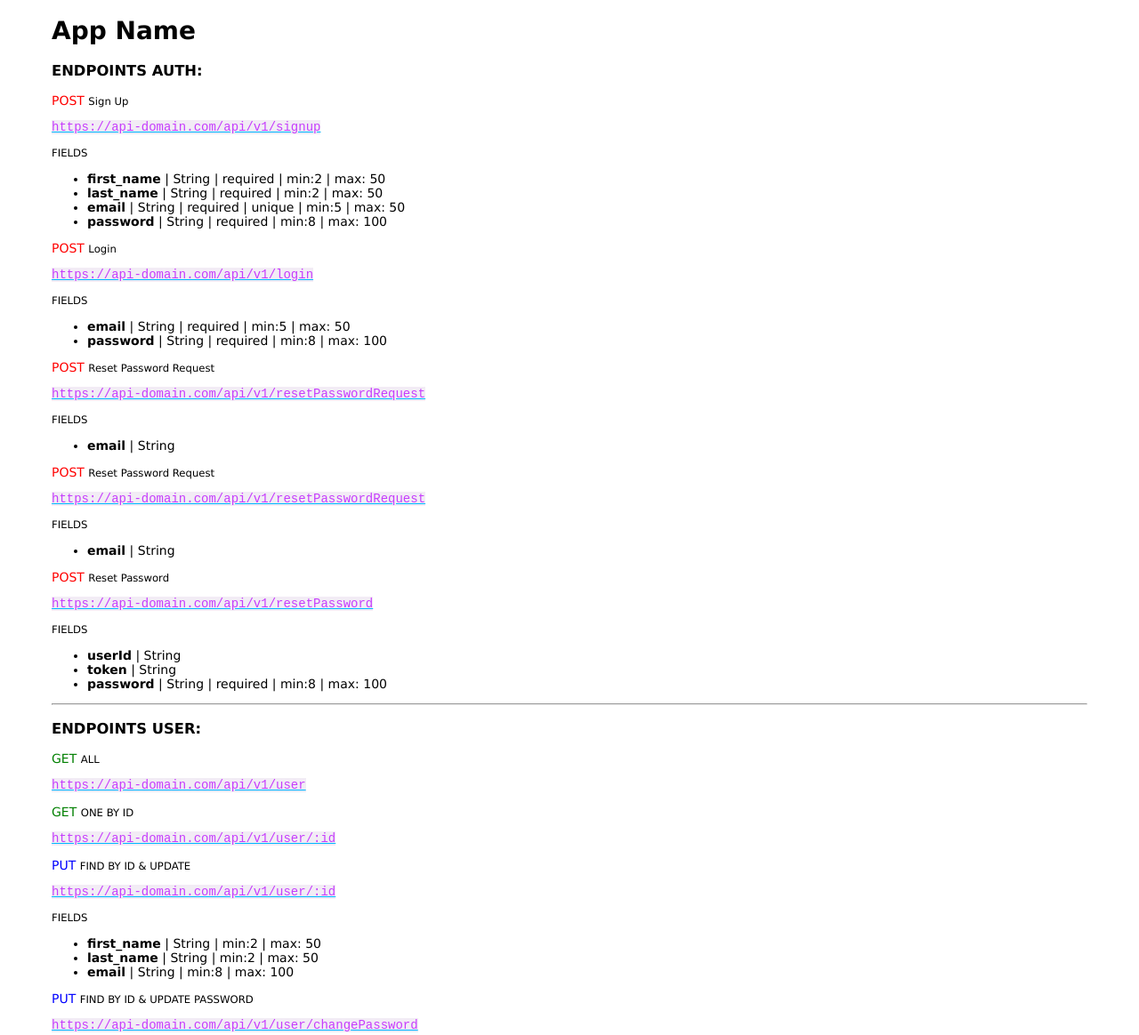
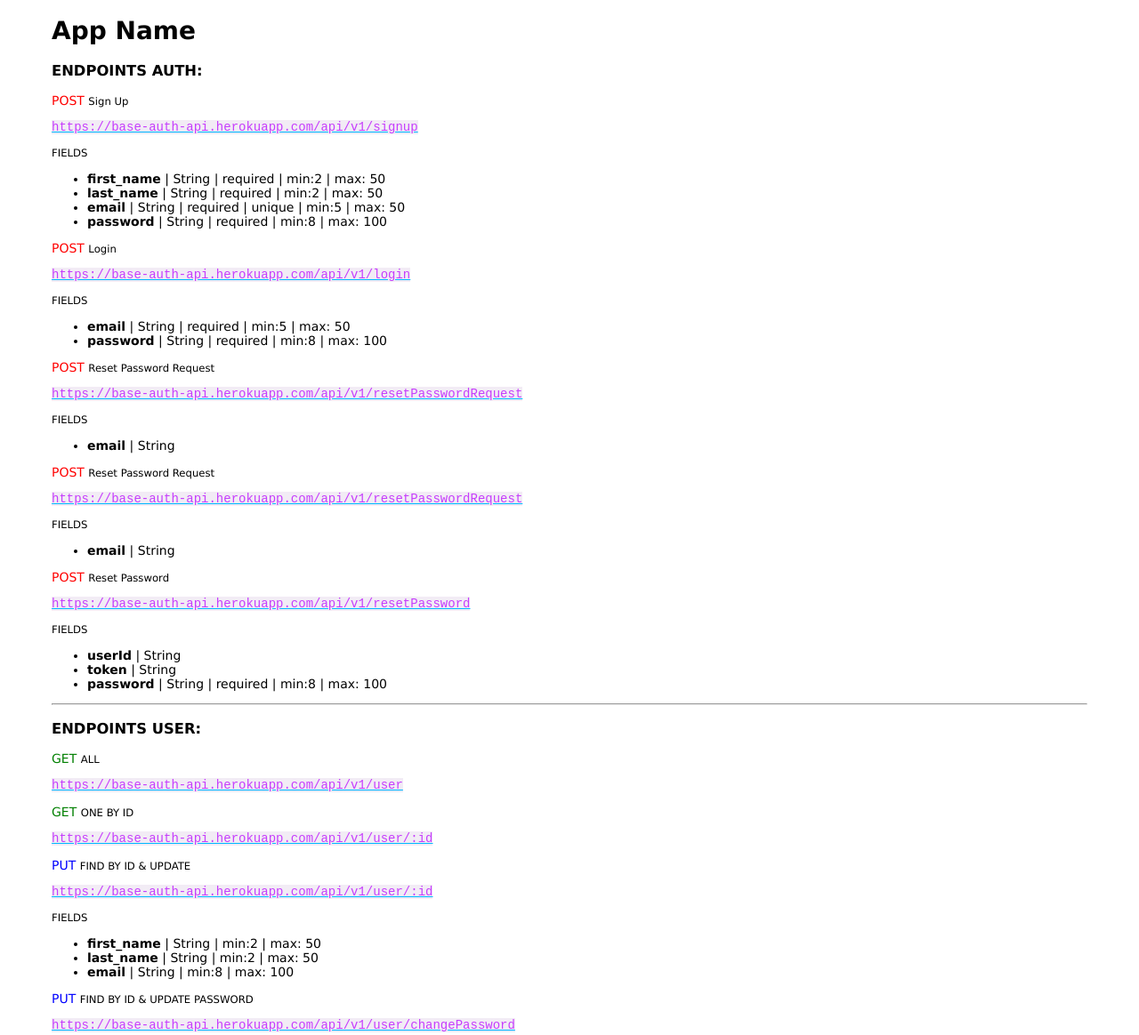
Before and after one commit to Licceeee/express-base-api, a website: page public/index.html in a window 1280 px wide. Shown: the part 40-1204 px from the top of the page at 89% size. Drawn offline with Linux system fonts and the light colour scheme.

Commit message:
update api domain

```diff
--- a/public/index.html
+++ b/public/index.html
@@ -10,11 +10,11 @@
 
     <h3 color="#ff0">ENDPOINTS AUTH:</h3>
 
-    <!-- TODO replace api-domain.com with real domain link -->
+    <!-- TODO replace base-auth-api.herokuapp.com with real domain link -->
 
     <p><span style="color: red">POST</span> <small>Sign Up</small> </p>
-    <a href="https://api-domain.com/api/v1/signup">
-        <code style="background-color: #f2ecf5; color: #c63dfc">https://api-domain.com/api/v1/signup</code>
+    <a href="https://base-auth-api.herokuapp.com/api/v1/signup">
+        <code style="background-color: #f2ecf5; color: #c63dfc">https://base-auth-api.herokuapp.com/api/v1/signup</code>
     </a>
     <p><small>FIELDS</small></p>
     <ul>
@@ -33,8 +33,8 @@
     </ul>
 
     <p><span style="color: red">POST</span> <small>Login</small> </p>
-    <a href="https://api-domain.com/api/v1/login">
-        <code style="background-color: #f2ecf5; color: #c63dfc">https://api-domain.com/api/v1/login</code>
+    <a href="https://base-auth-api.herokuapp.com/api/v1/login">
+        <code style="background-color: #f2ecf5; color: #c63dfc">https://base-auth-api.herokuapp.com/api/v1/login</code>
     </a>
     <p><small>FIELDS</small></p>
     <ul>
@@ -48,8 +48,8 @@
 
 
     <p><span style="color: red">POST</span> <small>Reset Password Request</small> </p>
-    <a href="https://api-domain.com/api/v1/resetPasswordRequest">
-        <code style="background-color: #f2ecf5; color: #c63dfc">https://api-domain.com/api/v1/resetPasswordRequest</code>
+    <a href="https://base-auth-api.herokuapp.com/api/v1/resetPasswordRequest">
+        <code style="background-color: #f2ecf5; color: #c63dfc">https://base-auth-api.herokuapp.com/api/v1/resetPasswordRequest</code>
     </a>
     <p><small>FIELDS</small></p>
     <ul>
@@ -59,8 +59,8 @@
     </ul>
 
     <p><span style="color: red">POST</span> <small>Reset Password Request</small> </p>
-    <a href="https://api-domain.com/api/v1/resetPasswordRequest">
-        <code style="background-color: #f2ecf5; color: #c63dfc">https://api-domain.com/api/v1/resetPasswordRequest</code>
+    <a href="https://base-auth-api.herokuapp.com/api/v1/resetPasswordRequest">
+        <code style="background-color: #f2ecf5; color: #c63dfc">https://base-auth-api.herokuapp.com/api/v1/resetPasswordRequest</code>
     </a>
     <p><small>FIELDS</small></p>
     <ul>
@@ -70,8 +70,8 @@
     </ul>
 
     <p><span style="color: red">POST</span> <small>Reset Password</small> </p>
-    <a href="https://api-domain.com/api/v1/resetPassword">
-        <code style="background-color: #f2ecf5; color: #c63dfc">https://api-domain.com/api/v1/resetPassword</code>
+    <a href="https://base-auth-api.herokuapp.com/api/v1/resetPassword">
+        <code style="background-color: #f2ecf5; color: #c63dfc">https://base-auth-api.herokuapp.com/api/v1/resetPassword</code>
     </a>
     <p><small>FIELDS</small></p>
     <ul>
@@ -90,18 +90,18 @@
     <hr class="m-5">
     <h3 color="#ff0">ENDPOINTS USER:</h3>
     <p><span style="color: green">GET</span> <small>ALL</small></p>
-    <a href="https://api-domain.com/api/v1/user">
-        <code style="background-color: #f2ecf5; color: #c63dfc">https://api-domain.com/api/v1/user</code>
+    <a href="https://base-auth-api.herokuapp.com/api/v1/user">
+        <code style="background-color: #f2ecf5; color: #c63dfc">https://base-auth-api.herokuapp.com/api/v1/user</code>
     </a>
 
     <p><span style="color: green">GET </span> <small>ONE BY ID</small></p>
     <a href="#">
-        <code style="background-color: #f2ecf5; color: #c63dfc">https://api-domain.com/api/v1/user/:id</code>
+        <code style="background-color: #f2ecf5; color: #c63dfc">https://base-auth-api.herokuapp.com/api/v1/user/:id</code>
     </a>
 
     <p><span style="color: blue">PUT</span> <small>FIND BY ID & UPDATE</small> </p>
     <a href="#">
-        <code style="background-color: #f2ecf5; color: #c63dfc">https://api-domain.com/api/v1/user/:id</code>
+        <code style="background-color: #f2ecf5; color: #c63dfc">https://base-auth-api.herokuapp.com/api/v1/user/:id</code>
     </a>
     <p><small>FIELDS</small></p>
     <ul>
@@ -118,7 +118,7 @@
 
     <p><span style="color: blue">PUT</span> <small>FIND BY ID & UPDATE PASSWORD</small> </p>
     <a href="#">
-        <code style="background-color: #f2ecf5; color: #c63dfc">https://api-domain.com/api/v1/user/changePassword</code>
+        <code style="background-color: #f2ecf5; color: #c63dfc">https://base-auth-api.herokuapp.com/api/v1/user/changePassword</code>
     </a>
     <p><small>FIELDS</small></p>
     <ul>
```
